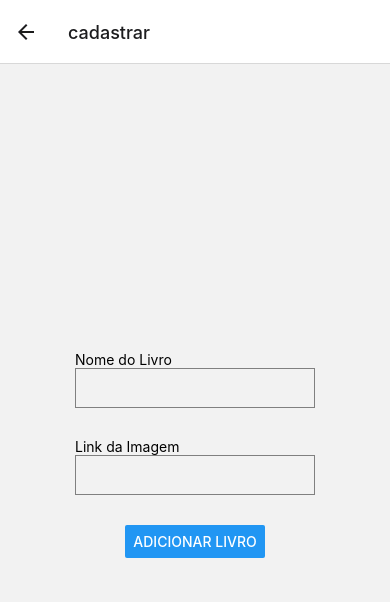
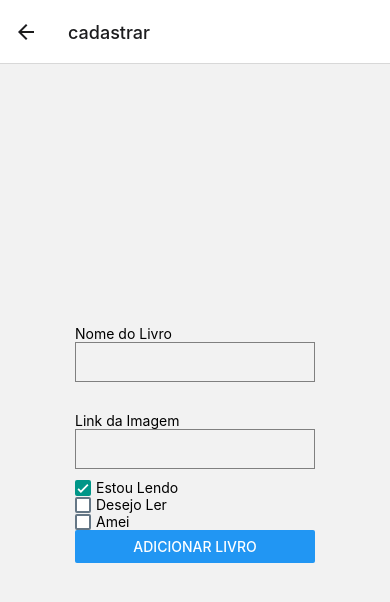
Before and after one commit to flavioifsp/livrosQueLi, a React Native app: screen /cadastrar in a window 390 px wide. Shown: the top 602 px of the page. Built offline with nearby package versions, Linux system fonts and the light colour scheme.

Commit message:
mandando para o back ainda nao funcionando

```diff
--- a/src/pages/Cadastrar/Cadastrar.js
+++ b/src/pages/Cadastrar/Cadastrar.js
@@ -1,46 +1,112 @@
 import React, { useState } from 'react';
-import { View, TextInput, Button, Text, Alert, StyleSheet } from 'react-native';
+import { CheckBox, View, TextInput, Button, Text, Alert, StyleSheet } from 'react-native';
+
+// import axios from 'axios'; // Importe o axios para fazer a requisição POST
+
+
+// const [livros, setLivros] = useState([]); // Estado para armazenar os livros
+
+
+// const adicionarLivro = async () => {
+//   try {
+
+//     const response = await axios.post('', {
+//       nome: nomeLivro,
+//       imagem: linkImagem,
+//       status: selected,
+//     });
+
+
+//     // Limpa os campos do formulário
+//     setNomeLivro('');
+//     setLinkImagem('');
+//     setSelection(0);
+
+//     Alert.alert('Sucesso', 'Livro adicionado com sucesso!');
+//   } catch (error) {
+//     console.error(error);
+//   }
+// };
+
+
 
 const FormularioLivro = () => {
-  const [nomeLivro, setNomeLivro] = useState('');
-  const [linkImagem, setLinkImagem] = useState('');
 
-  const handleAdicionarLivro = () => {
-    if (nomeLivro === '' || linkImagem === '') {
-      Alert.alert('Erro', 'Por favor, preencha todos os campos');
-      return;
+
+  const [selected , setSelection] = useState(0);
+  const [inputNomeLivro , setinputNomeLivro] = useState();
+  const [inputLinkImagem , setinputLinkImagem] = useState();
+
+  async function adicionarLivro(){
+ try {
+
+    const response = await axios.post('http://localhost:3333/livros', {
+      nome: nomeLivro,
+      imagem: linkImagem,
+      status: selected,
+    });
+
+ } catch (error) {
+  console.error(error);
  }
 
-    // Aqui você pode adicionar a lógica para salvar o livro em algum lugar
-    // Por exemplo, enviar os dados para um servidor ou armazená-los localmente
-
-    // Após adicionar o livro, limpar os campos do formulário
+  }
 
 
-    // Adicione qualquer outra ação que você deseja realizar após adicionar o livro
-    Alert.alert('Sucesso', 'Livro adicionado com sucesso!');
-  };
 
   return (
+    <>
       <View style={styles.container}>
         <View style={styles.inputContainer}>
           <Text>Nome do Livro</Text>
           <TextInput
             style={styles.input}
-          value={nomeLivro}
-          onChangeText={setNomeLivro}
+            value={inputNomeLivro}
+            onChangeText={setinputNomeLivro}
           />
         </View>
         <View style={styles.inputContainer}>
           <Text>Link da Imagem</Text>
           <TextInput
             style={styles.input}
-          value={linkImagem}
-          onChangeText={setLinkImagem}
+            value={inputLinkImagem}
+            onChangeText={setinputLinkImagem}
           />
+
+          <View style={{ flex: 1 }}>
+            <View style={{ flexDirection: 'row', alignItems: 'center' }}>
+              <CheckBox
+                value={selected === 0}
+                onValueChange={() => setSelection(0)}
+                style={styles.checkbox}
+              />
+              <Text style={{marginLeft: 5}}>Estou Lendo</Text>
             </View>
-      <Button title="Adicionar Livro" onPress={handleAdicionarLivro} />
+            <View style={{ flexDirection: 'row', alignItems: 'center' }}>
+              <CheckBox
+                value={selected === 1}
+                onValueChange={() => setSelection(1)}
+                style={styles.checkbox}
+              />
+              <Text style={{marginLeft: 5}}>Desejo Ler</Text>
             </View>
+
+            <View style={{ flexDirection: 'row', alignItems: 'center' }}>
+              <CheckBox
+                value={selected === 2}
+                onValueChange={() => setSelection(2)}
+                style={styles.checkbox}
+              />
+              <Text style={{marginLeft: 5}}>
+                Amei
+              </Text>
+            </View>
+          </View>
+          <Button title="Adicionar Livro"  onPress={adicionarLivro}/>
+        </View>
+
+      </View>
+    </>
   );
 };
 
```
Lines whose indentation alone changed are shown as unchanged.
